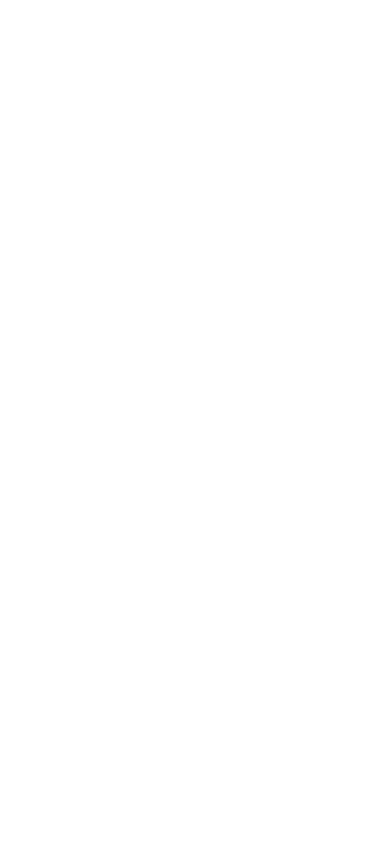
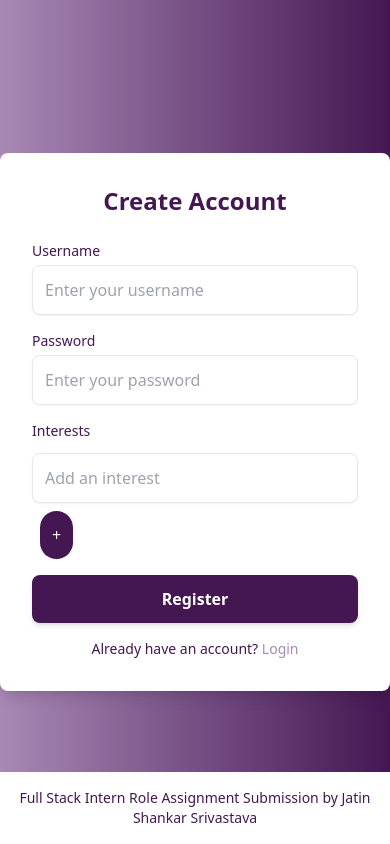
Before and after one commit to shankarjatin/Tutedude, a React (Vite) app in the folder frontend/: page / in a window 390 px wide. Before the commit this address had no page. Built offline with nearby package versions, Linux system fonts and the light colour scheme.

Commit message:
responsiveness

```diff
--- a/frontend/src/App.jsx
+++ b/frontend/src/App.jsx
@@ -15,7 +15,7 @@ const App = () => {
     <Router>
       <Routes>
         <Route path="/login" element={<LoginPage />} />
-        <Route path="/register" element={<RegisterPage />} />
+        <Route path="/" element={<RegisterPage />} />
         <Route path="/home" element={<HomePage />} />
         <Route path="/all-users" element={<AllUsersPage />} />
         <Route path="/friend-recommendations" element={<FriendRecommendationsPage />} />
--- a/frontend/src/pages/HomePage.jsx
+++ b/frontend/src/pages/HomePage.jsx
@@ -83,7 +83,8 @@ const HomePage = () => {
       </div>
 
       {/* Navigation Buttons */}
-      <div className="max-w-4xl mx-auto flex justify-center space-x-4 mb-8">
+      <div className="max-w-4xl mx-auto mb-8">
+  <div className="grid grid-cols-1 sm:grid-cols-2 md:grid-cols-3 lg:grid-cols-5 gap-4">
     <button
       onClick={() => navigateToPage('all-users')}
       className="px-6 py-3 bg-[#441752] text-white rounded-lg shadow-md hover:shadow-xl transition duration-300"
@@ -115,6 +116,8 @@ const HomePage = () => {
       Search Friend
     </button>
   </div>
+</div>
+
 
       {/* Render the current page component */}
       <div className="max-w-4xl mx-auto bg-white rounded-xl shadow-xl p-8">
--- a/frontend/src/pages/LoginPage.jsx
+++ b/frontend/src/pages/LoginPage.jsx
@@ -1,8 +1,9 @@
-// src/pages/LoginPage.jsx
 import React, { useState } from 'react';
 import { useNavigate } from 'react-router-dom';
 import axios from 'axios';
 import { BASE_URL } from '../constants';
+import { toast, ToastContainer } from 'react-toastify'; // Import toast and ToastContainer
+import 'react-toastify/dist/ReactToastify.css'; // Import default styles for toast notifications
 
 const LoginPage = () => {
   const [username, setUsername] = useState('');
@@ -21,27 +22,29 @@ const LoginPage = () => {
 
       // Redirect to home page after successful login
       navigate('/home');
+      toast.success('Login successful!'); // Show success toast
     } catch (err) {
       console.error('Login failed:', err);
+      toast.error('Invalid username or password'); // Show error toast
     }
   };
 
   return (
-    <div className="flex items-center justify-center min-h-screen min-w-screen bg-gray-50">
+    <div className="flex items-center justify-center min-h-screen bg-gradient-to-r from-[#A888B5] to-[#441752]">
       <div className="bg-white p-8 rounded-lg shadow-lg w-full max-w-lg sm:w-96">
-        <h2 className="text-2xl font-semibold text-center text-gray-800 mb-6">Welcome back</h2>
+        <h2 className="text-2xl font-semibold text-center text-[#441752] mb-6">Welcome back</h2>
 
         <form onSubmit={handleSubmit}>
           {/* Email Address Input */}
           <div className="mb-4">
-            <label className="block text-sm font-medium text-gray-700" htmlFor="email">
+            <label className="block text-sm font-medium text-[#441752]" htmlFor="email">
               Email address
             </label>
             <input
               type="text"
               id="email"
               name="email"
-              className="w-full p-3 mt-1 border rounded-lg shadow-sm focus:outline-none focus:ring-2 focus:ring-blue-500"
+              className="w-full p-3 mt-1 border rounded-lg shadow-sm focus:outline-none focus:ring-2 focus:ring-[#8174A0]"
               placeholder="Enter your email"
               value={username}
               onChange={(e) => setUsername(e.target.value)}
@@ -50,14 +53,14 @@ const LoginPage = () => {
 
           {/* Password Input */}
           <div className="mb-4">
-            <label className="block text-sm font-medium text-gray-700" htmlFor="password">
+            <label className="block text-sm font-medium text-[#441752]" htmlFor="password">
               Password
             </label>
             <input
               type="password"
               id="password"
               name="password"
-              className="w-full p-3 mt-1 border rounded-lg shadow-sm focus:outline-none focus:ring-2 focus:ring-blue-500"
+              className="w-full p-3 mt-1 border rounded-lg shadow-sm focus:outline-none focus:ring-2 focus:ring-[#8174A0]"
               placeholder="Enter your password"
               value={password}
               onChange={(e) => setPassword(e.target.value)}
@@ -70,43 +73,33 @@ const LoginPage = () => {
               type="checkbox"
               id="remember"
               name="remember"
-              className="w-4 h-4 text-blue-500 border-gray-300 rounded"
+              className="w-4 h-4 text-[#441752] border-gray-300 rounded"
             />
-            <label htmlFor="remember" className="ml-2 text-sm text-gray-600">Remember for 30 days</label>
+            <label htmlFor="remember" className="ml-2 text-sm text-[#441752]">Remember for 30 days</label>
           </div>
 
           {/* Submit Button */}
           <button
             type="submit"
-            className="w-full py-3 bg-blue-600 text-white font-semibold rounded-lg shadow-md hover:bg-blue-700 focus:outline-none focus:ring-2 focus:ring-blue-500"
+            className="w-full py-3 bg-[#441752] text-white font-semibold rounded-lg shadow-md hover:bg-[#8174A0] focus:outline-none focus:ring-2 focus:ring-[#8174A0]"
           >
             Login
           </button>
 
-          {/* Forgot Password Link
-          <div className="mt-4 text-center">
-            <a href="#" className="text-sm text-blue-600 hover:underline">Forgot password?</a>
-          </div>
-
-          {/* Google Sign-In */}
-          {/* <div className="mt-6 text-center">
-            <button
-              className="w-full py-3 bg-gray-200 text-gray-700 font-semibold rounded-lg shadow-md hover:bg-gray-300 focus:outline-none"
-              onClick={() => {}}
-            >
-              <span className="mr-2">Sign in with Google</span>
-              <img src="/google-icon.svg" alt="Google Icon" className="inline h-5" />
-            </button>
-          </div> */}
-
           {/* Sign Up Link */}
           <div className="mt-4 text-center">
-            <p className="text-sm text-gray-600">
+            <p className="text-sm text-[#441752]">
               Don't have an account?{' '}
-              <a href="/register" className="text-blue-600 hover:underline">Sign up</a>
+              <a href="/" className="text-[#A888B5] hover:underline">Sign up</a>
             </p>
           </div>
         </form>
+      </div>
+
+      {/* Toast container to render toasts */}
+      <ToastContainer />
+      <div className="absolute bottom-0 left-0 w-full py-4 text-center text-sm text-[#441752] bg-white">
+        <p>Full Stack Intern Role Assignment Submission by Jatin Shankar Srivastava</p>
       </div>
     </div>
   );
--- a/frontend/src/pages/RegisterPage.jsx
+++ b/frontend/src/pages/RegisterPage.jsx
@@ -2,22 +2,26 @@ import React, { useState } from 'react';
 import { useNavigate } from 'react-router-dom';
 import axios from 'axios';
 import { BASE_URL } from '../constants';
-import Popup from '../components/Popup';
+import { toast, ToastContainer } from 'react-toastify'; // Import toast and ToastContainer
+import 'react-toastify/dist/ReactToastify.css'; // Import default styles for toast notifications
 
 const RegisterPage = () => {
   const [username, setUsername] = useState('');
   const [password, setPassword] = useState('');
   const [interests, setInterests] = useState([]);
   const [interestInput, setInterestInput] = useState('');
-  const [showPopup, setShowPopup] = useState(false);
   const navigate = useNavigate();
 
   const handleSubmit = async (e) => {
     e.preventDefault();
     try {
       await axios.post(`${BASE_URL}/api/auth/register`, { username, password, interests });
-      setShowPopup(true); // Show the popup after successful registration
+      toast.success('User registered successfully!'); // Show success toast
+      setTimeout(() => {
+        navigate('/login'); // Redirect to login after success
+      }, 2000);
     } catch (err) {
+      toast.error('Registration failed! Please try again.'); // Show error toast
       console.error('Registration failed:', err);
     }
   };
@@ -33,27 +37,22 @@ const RegisterPage = () => {
     setInterests(interests.filter(interest => interest !== interestToRemove));
   };
 
-  const handleClosePopup = () => {
-    setShowPopup(false);
-    navigate('/login'); // Redirect to login after popup close
-  };
-
   return (
-    <div className="flex items-center justify-center min-h-screen bg-gray-50">
+    <div className="flex items-center justify-center min-h-screen bg-gradient-to-r from-[#A888B5] to-[#441752]">
       <div className="bg-white p-8 rounded-lg shadow-lg w-full max-w-lg sm:w-96">
-        <h2 className="text-2xl font-semibold text-center text-gray-800 mb-6">Create Account</h2>
+        <h2 className="text-2xl font-semibold text-center text-[#441752] mb-6">Create Account</h2>
 
         <form onSubmit={handleSubmit}>
           {/* Username Input */}
           <div className="mb-4">
-            <label className="block text-sm font-medium text-gray-700" htmlFor="username">
+            <label className="block text-sm font-medium text-[#441752]" htmlFor="username">
               Username
             </label>
             <input
               type="text"
               id="username"
               name="username"
-              className="w-full p-3 mt-1 border rounded-lg shadow-sm focus:outline-none focus:ring-2 focus:ring-blue-500"
+              className="w-full p-3 mt-1 border rounded-lg shadow-sm focus:outline-none focus:ring-2 focus:ring-[#8174A0]"
               placeholder="Enter your username"
               value={username}
               onChange={(e) => setUsername(e.target.value)}
@@ -62,14 +61,14 @@ const RegisterPage = () => {
 
           {/* Password Input */}
           <div className="mb-4">
-            <label className="block text-sm font-medium text-gray-700" htmlFor="password">
+            <label className="block text-sm font-medium text-[#441752]" htmlFor="password">
               Password
             </label>
             <input
               type="password"
               id="password"
               name="password"
-              className="w-full p-3 mt-1 border rounded-lg shadow-sm focus:outline-none focus:ring-2 focus:ring-blue-500"
+              className="w-full p-3 mt-1 border rounded-lg shadow-sm focus:outline-none focus:ring-2 focus:ring-[#8174A0]"
               placeholder="Enter your password"
               value={password}
               onChange={(e) => setPassword(e.target.value)}
@@ -78,14 +77,14 @@ const RegisterPage = () => {
 
           {/* Interests Input */}
           <div className="mb-4">
-            <label className="block text-sm font-medium text-gray-700" htmlFor="interests">
+            <label className="block text-sm font-medium text-[#441752]" htmlFor="interests">
               Interests
             </label>
             <div className="flex flex-wrap gap-2 mt-1">
               {interests.map((interest, index) => (
                 <div
                   key={index}
-                  className="bg-gray-200 text-gray-800 px-3 py-1 rounded-full flex items-center"
+                  className="bg-[#F3E5F5] text-[#441752] px-3 py-1 rounded-full flex items-center"
                 >
                   <span>{interest}</span>
                   <button
@@ -99,7 +98,7 @@ const RegisterPage = () => {
               ))}
               <input
                 type="text"
-                className="w-full sm:w-auto p-3 mt-2 border rounded-lg shadow-sm focus:outline-none focus:ring-2 focus:ring-blue-500"
+                className="w-full sm:w-auto p-3 mt-2 border rounded-lg shadow-sm focus:outline-none focus:ring-2 focus:ring-[#8174A0]"
                 placeholder="Add an interest"
                 value={interestInput}
                 onChange={(e) => setInterestInput(e.target.value)}
@@ -107,7 +106,7 @@ const RegisterPage = () => {
               <button
                 type="button"
                 onClick={handleAddInterest}
-                className="ml-2 p-3 bg-blue-500 text-white rounded-full hover:bg-blue-600"
+                className="ml-2 p-3 bg-[#441752] text-white rounded-full hover:bg-[#8174A0]"
               >
                 +
               </button>
@@ -117,22 +116,27 @@ const RegisterPage = () => {
           {/* Submit Button */}
           <button
             type="submit"
-            className="w-full py-3 bg-green-600 text-white font-semibold rounded-lg shadow-md hover:bg-green-700 focus:outline-none focus:ring-2 focus:ring-green-500"
+            className="w-full py-3 bg-[#441752] text-white font-semibold rounded-lg shadow-md hover:bg-[#8174A0] focus:outline-none focus:ring-2 focus:ring-[#8174A0]"
           >
             Register
           </button>
 
           {/* Already have an account? Link */}
           <div className="mt-4 text-center">
-            <p className="text-sm text-gray-600">
+            <p className="text-sm text-[#441752]">
               Already have an account?{' '}
-              <a href="/login" className="text-blue-600 hover:underline">Login</a>
+              <a href="/login" className="text-[#A888B5] hover:underline">Login</a>
             </p>
           </div>
         </form>
+      </div>
 
-        {/* Popup after successful registration */}
-        {showPopup && <Popup message="User registered successfully!" onClose={handleClosePopup} />}
+      {/* Toast container to render toasts */}
+      <ToastContainer />
+
+      {/* Footer */}
+      <div className="absolute bottom-0 left-0 w-full py-4 text-center text-sm text-[#441752] bg-white">
+        <p>Full Stack Intern Role Assignment Submission by Jatin Shankar Srivastava</p>
       </div>
     </div>
   );
```
Also changed, not shown: frontend/src/pages/AllUsersPage.jsx (+8 -9 lines), frontend/src/pages/FriendRecommendationsPage.jsx (+8 -8 lines), frontend/src/pages/FriendsPage.jsx (+8 -10 lines). Lines whose indentation alone changed are shown as unchanged.
